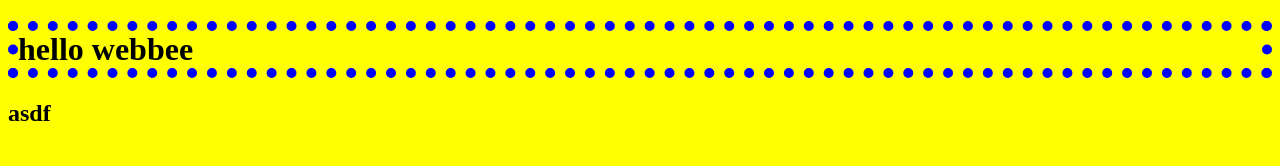
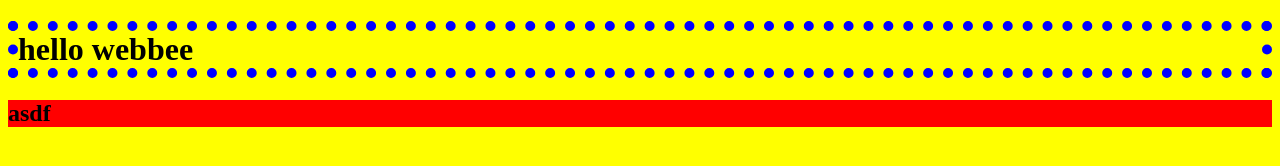
Before and after one commit to manish20079guptabikash696/webapp1, a plain HTML site: page index.html in a window 1280 px wide. Drawn offline with Linux system fonts and the light colour scheme.

Commit message:
(11) h2 bgc red in fe-1

```diff
--- a/style.css
+++ b/style.css
@@ -4,3 +4,7 @@ body{
 h1{
 	border: 10px dotted blue;
 }
+h2{
+
+	background-color: red;
+}
```
